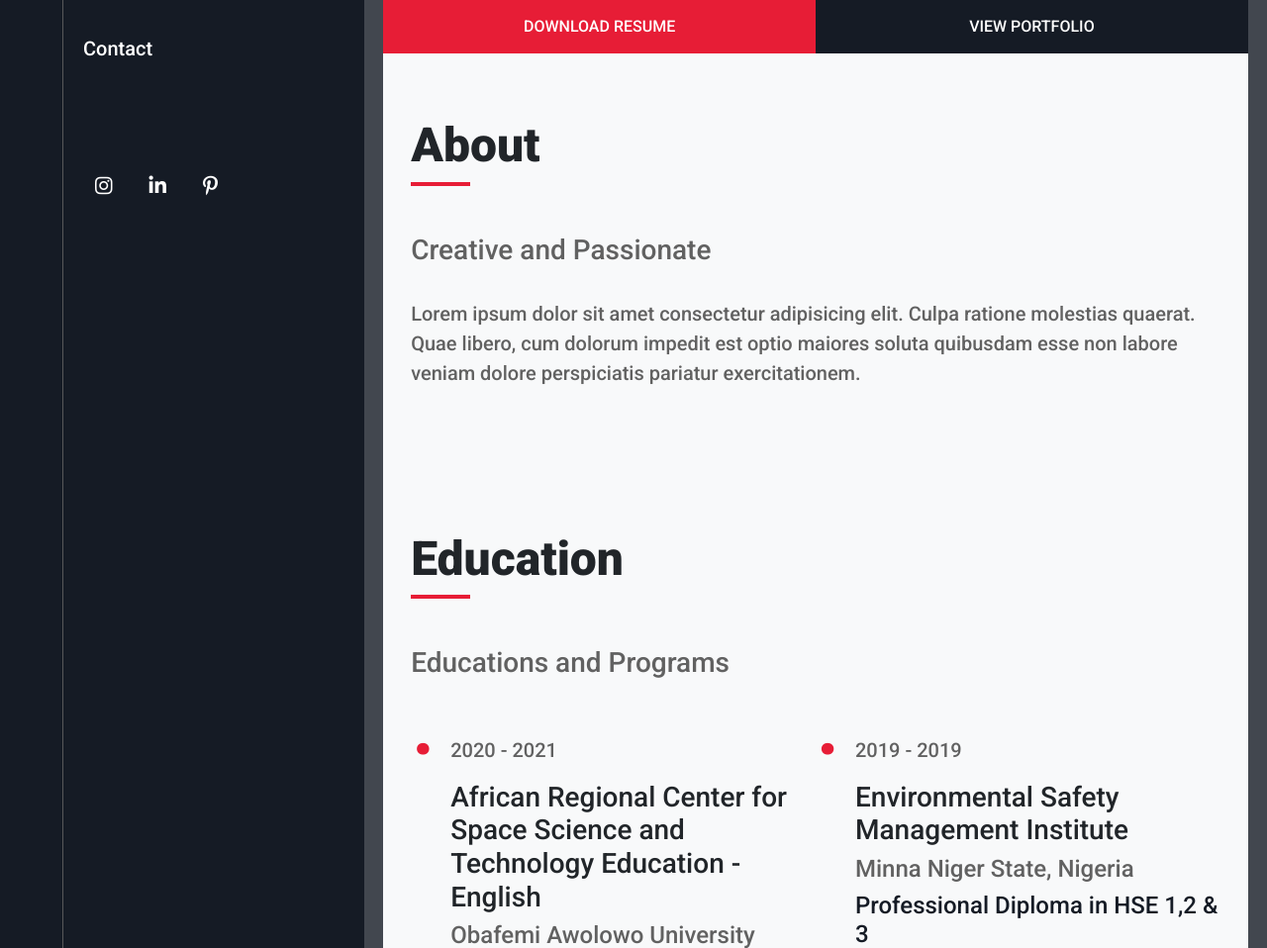
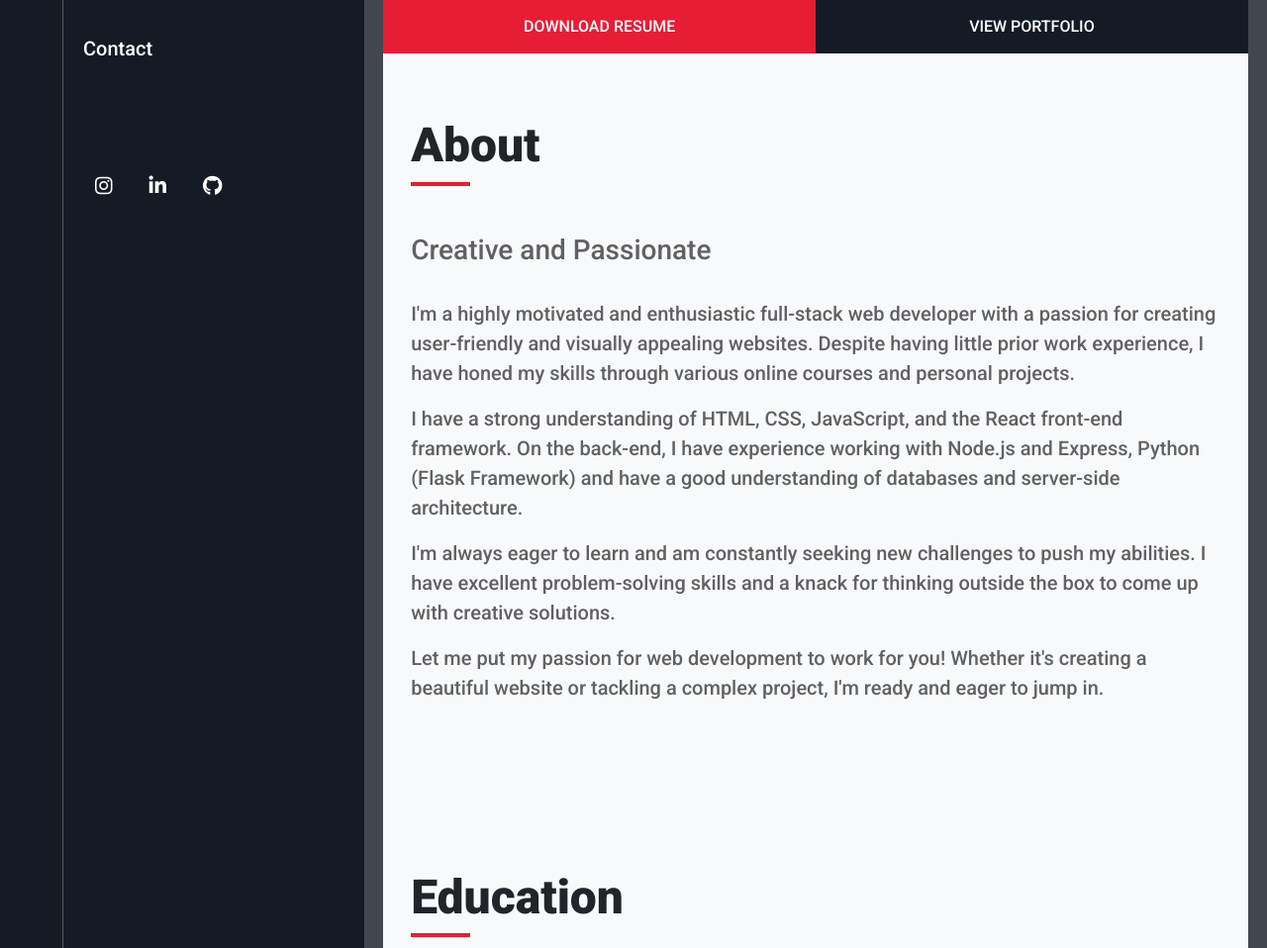
Before and after one commit to Oisamaye1/benjamin-personal, a Flask app: page / in a window 1280 px wide. Shown: the part 566-1524 px from the top of the page at 99% size. Run offline with Flask 2, Linux system fonts and the light colour scheme; some libraries are stand-ins or nearby versions.

Commit message:
Add files via upload

```diff
--- a/Resume Website/app/templates/index.html
+++ b/Resume Website/app/templates/index.html
@@ -54,9 +54,9 @@
           </div>
 
           <div class="nav-social-link">
-            <a href="#" class="fs-5 text-white text-decoration-none"><i class="fa-brands fa-instagram"></i></a>
-            <a href="#" class="fs-5 text-white text-decoration-none"><i class="fa-brands fa-linkedin-in"></i></a>
-            <a href="#" class="fs-5 text-white text-decoration-none"><i class="fa-brands fa-pinterest-p"></i></a>
+            <a href="https://www.instagram.com/ben_triple_z/" target="_blank" class="fs-5 text-white text-decoration-none"><i class="fa-brands fa-instagram"></i></a>
+            <a href="https://www.linkedin.com/in/ovioisa-oisamaye-benjamin-93998019b" target="_blank" class="fs-5 text-white text-decoration-none"><i class="fa-brands fa-linkedin-in"></i></a>
+            <a href="https://github.com/Oisamaye1" target="_blank" class="fs-5 text-white text-decoration-none"><i class="fa-brands fa-github"></i></a>
           </div>
         </div>
       </div>
@@ -109,10 +109,27 @@
             <br><br>
             <h3 style="color: rgb(97, 97, 97);">Creative and Passionate</h3>
             <br>
-            <p style="color: rgb(97, 97, 97);" class="fs-5">Lorem ipsum dolor sit amet consectetur adipisicing elit.
-              Culpa ratione molestias quaerat. Quae libero, cum dolorum
-              impedit est optio maiores soluta quibusdam esse non labore
-              veniam dolore perspiciatis pariatur exercitationem.</p>
+            <p style="color: rgb(97, 97, 97);" class="fs-5">I'm a highly motivated
+              and enthusiastic full-stack web developer with a passion for creating
+              user-friendly and visually appealing websites. Despite having little prior
+              work experience, I have honed my skills through various online courses
+              and personal projects.</p>
+              <p style="color: rgb(97, 97, 97);" class="fs-5">I have a strong
+                understanding of HTML, CSS, JavaScript, and the React front-end
+                framework. On the back-end, I have experience working with Node.js
+                and Express, Python (Flask Framework) and have a good understanding of
+                databases and server-side architecture.
+              </p>
+              <p style="color: rgb(97, 97, 97);" class="fs-5">I'm always eager to
+                learn and am constantly seeking new challenges to push my abilities.
+                I have excellent problem-solving skills and a knack for thinking
+                outside the box to come up with creative solutions.
+              </p>
+              <p style="color: rgb(97, 97, 97);" class="fs-5">Let me put my passion
+                for web development to work for you! Whether it's creating a beautiful
+                website or tackling a complex project, I'm ready and eager to jump in.
+              </p>
+              <br>
           </div>
         </div>
 
--- a/Resume Website/app/views.py
+++ b/Resume Website/app/views.py
@@ -101,19 +101,20 @@ def index():
   email = form.email.data
   message = form.message.data
 
-  print(name, email, message)
+  # print(name, email, message)
 
-  if request.method == 'POST' and form.validate():
-     email_alert("New Message from contact form",
-     f"Message from {name} with email address {email}, \n {message}",
-     "Ovibenz@gmail.com")
-     return redirect(url_for("index"))
+  if request.method == 'POST':
+    email_alert("New Message from contact form",
+    f"Message from {name} with email address {email}, \n\n {message}",
+    "Ovibenz@gmail.com")
+    return redirect(url_for("index"))
 
 
   return render_template("index.html", form = form,
   education=education,
   experience=experience,
   current_time = datetime.utcnow())
+
 
 
 def email_alert(subject, body, to):
@@ -124,7 +125,7 @@ def email_alert(subject, body, to):
 
     userEmail = "oisamayebenjamin@gmail.com"
     message['from'] = userEmail
-    password = ""
+    password = app.config['E_PASSWORD']
 
     server = smtplib.SMTP("smtp.gmail.com", 587)
     server.starttls()
```
Also changed, not shown: Resume Website/requirements.txt (added, +78 -0 lines), 1 other file.
